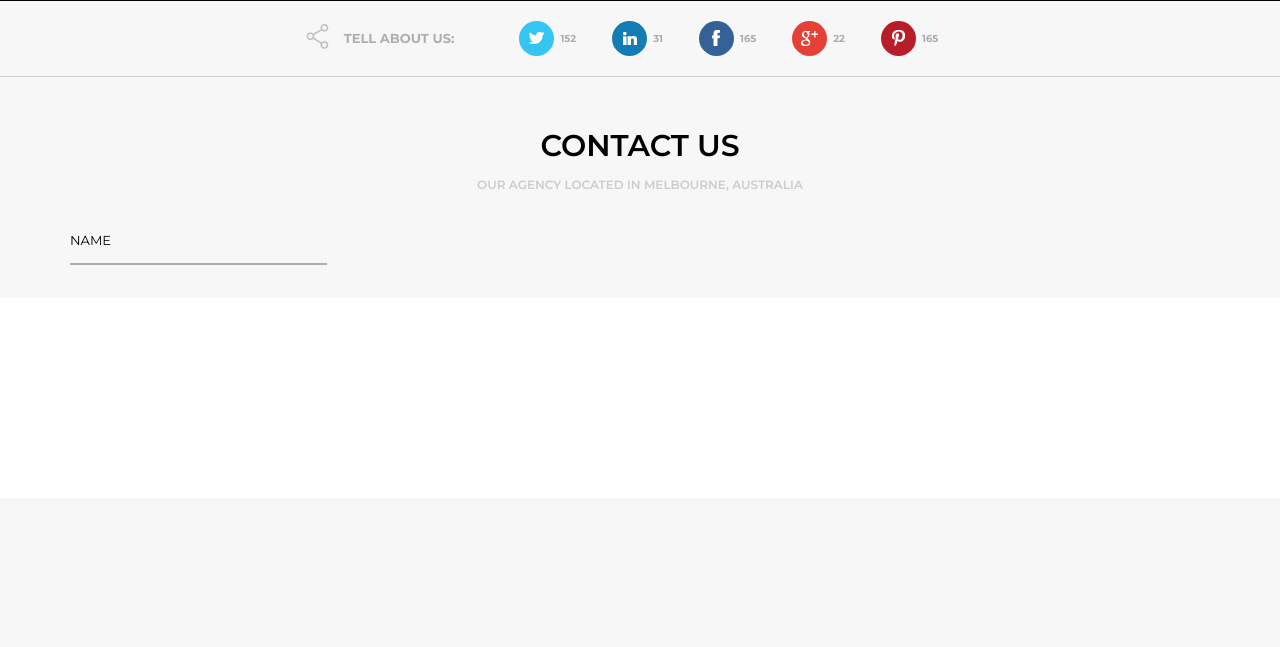
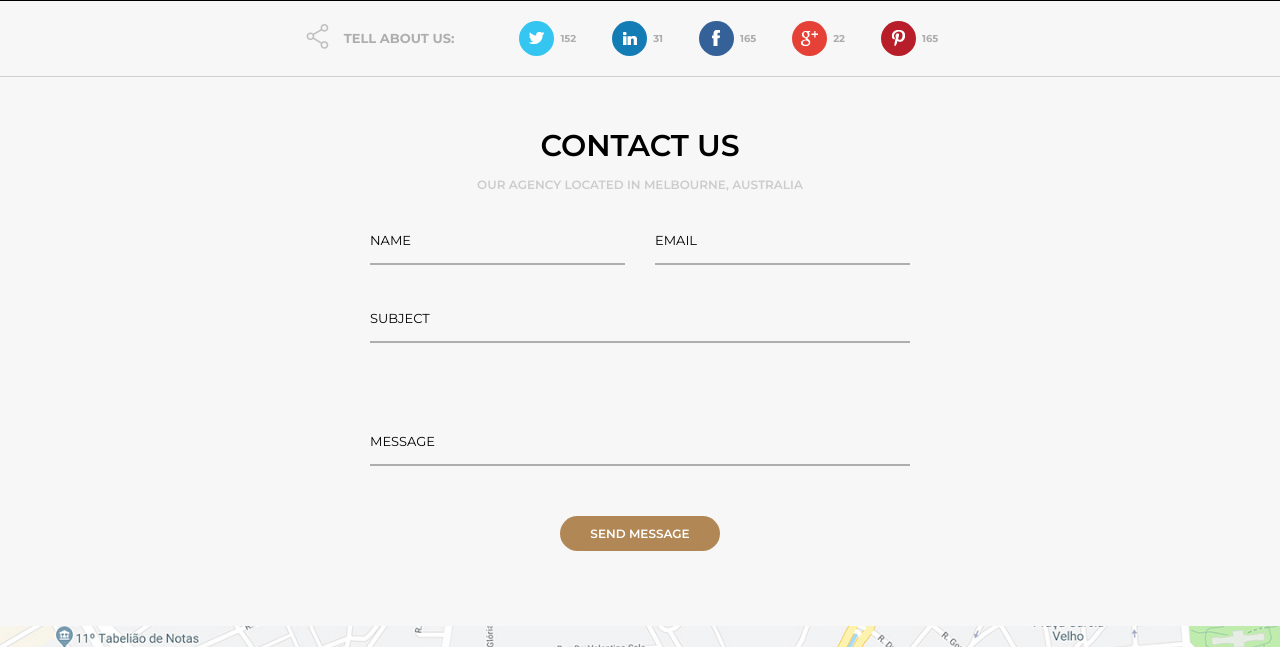
Before and after one commit to alanMedeiros98/html5-css3-new, a PHP site: the page made by anotacoes/modulo 10/index.html in a window 1280 px wide. Shown: the part 5853-6500 px from the top of the page. Before the commit the page ends 6118 px from the top, so only its background shows below. Run offline with PHP 8.4, Linux system fonts and the light colour scheme.

Commit message:
atualizacao dia 28/10/2021

```diff
--- a/anotacoes/modulo 10/assets/css/style.css
+++ b/anotacoes/modulo 10/assets/css/style.css
@@ -700,14 +700,72 @@
 }
 /* terminando o social medias */
 /* começando o contact */
+.section--contact{
+	max-width: 540px;
+	margin: inherit;
+}
+form div{
+	display: flex;
+	margin-bottom: 45px;
+}
+form .name{
+	margin-right: 30px;
+}
+form .message{
+	margin-top: 90px;
+}
 form label{
+	display: inline-block;
 	border-bottom: 2px solid #aeaeae;
 	padding-bottom: 15px;
+	width: 100%;
 }
 form label input{
 	outline: none;
 	border: 0;
-	width: 210px;
 	background-color: #f7f7f7;
 	margin-left: 3px;
 }
+form div:last-child{
+	display: flex;
+	justify-content: center;
+	margin-top: 20px;
+	margin-bottom: 25px;
+}
+/* terminando o contact */
+/* começando o map */
+.section--map{
+	background-image: url('../images/mapa.jpg');
+	background-size: cover;
+	background-position: center;
+	padding: 55px 0px;
+}
+.section--map--area{
+	width: 100%;
+	max-width: 1140px;
+	margin: auto;
+}
+.section--map--info{
+	width: 50%;
+	background-color: #fff;
+	color: #aeaeae;
+	padding: 30px;
+}
+.section--map--info--item{
+	display: flex;
+	align-items: center;
+	margin-bottom: 15px;
+}
+.section--map--info--item:last-child{
+	margin-bottom: 0px;
+}
+.section--map--info--img{
+	width: 35px;
+	height: 35px;
+	background-color: #aeaeae;
+	border-radius: 50%;
+	display: flex;
+	justify-content: center;
+	align-items: center;
+	margin-right: 20px;
+}
--- a/anotacoes/modulo 10/index.html
+++ b/anotacoes/modulo 10/index.html
@@ -545,12 +545,65 @@
 				<div class="section--title">contact us</div>
 				<div class="section--desc">our agency located in melbourne, australia</div>
 				<div class="section--contact">
-					<form action="" method="GET">
+					<form action="" method="POST">
+						<div>
+							<label class="name">
+								NAME
+								<input type="text" name="nome">
+							</label>
+							<label>
+								EMAIL
+								<input type="email" name="email">
+							</label>
+						</div>
 						<label>
-							NAME
-							<input type="text" name="nome">
+							SUBJECT
+							<input type="text" name="subject">
 						</label>
+						<label class="message">
+							MESSAGE
+							<input type="text" name="message">
+						</label>
+						<div>
+							<a href="" class="button">send message</a>
+						</div>
 					</form>
+				</div>
+			</div>
+		</section>
+		<section class="section--map">
+			<div class="section--map--area">
+				<div class="section--map--info">
+					<div class="section--map--info--item">
+						<div class="section--map--info--img">
+							<img src="assets/images/carta.png" alt="">
+						</div>
+						<div>PO Box 16122 Collins Street West Victoria 8007 Australia</div>
+					</div>
+					<div class="section--map--info--item">
+						<div class="section--map--info--img">
+							<img src="assets/images/localizacao.png" alt="">
+						</div>
+						<div>121 King Street Melbourne Victoria 3000 Australia</div>
+					</div>
+					<div class="section--map--info--item">
+						<div class="section--map--info--img">
+							<img src="assets/images/telefone.png" alt="">
+						</div>
+						<div>+00 1234 5678</div>
+					</div>
+					<div class="section--map--info--item">
+						<div class="section--map--info--img">
+							<img src="assets/images/arroba.png" alt="">
+						</div>
+						<div>bukingdesign@gmail.com</div>
+					</div>
+					<div class="section--map--info--item">
+						<div class="section--map--info--img">
+							<img src="assets/images/web.png" alt="">
+						</div>
+						<div>www.envato.com</div>
+					</div>
 				</div>
 			</div>
 		</section>
--- a/anotacoes/modulo 11/estrutura de layout em grid/style.css
+++ b/anotacoes/modulo 11/estrutura de layout em grid/style.css
@@ -1,7 +1,7 @@
 .container{
 	background-color: #ccc;
 	display: grid;
-	grid-gap: 10px;
+	gap: 10px;
 	grid-template-areas:
 		"header header header header"
 		"menu content content content"
```
Also changed, not shown: anotacoes/modulo 10/assets/images/mapa.jpg (added).
